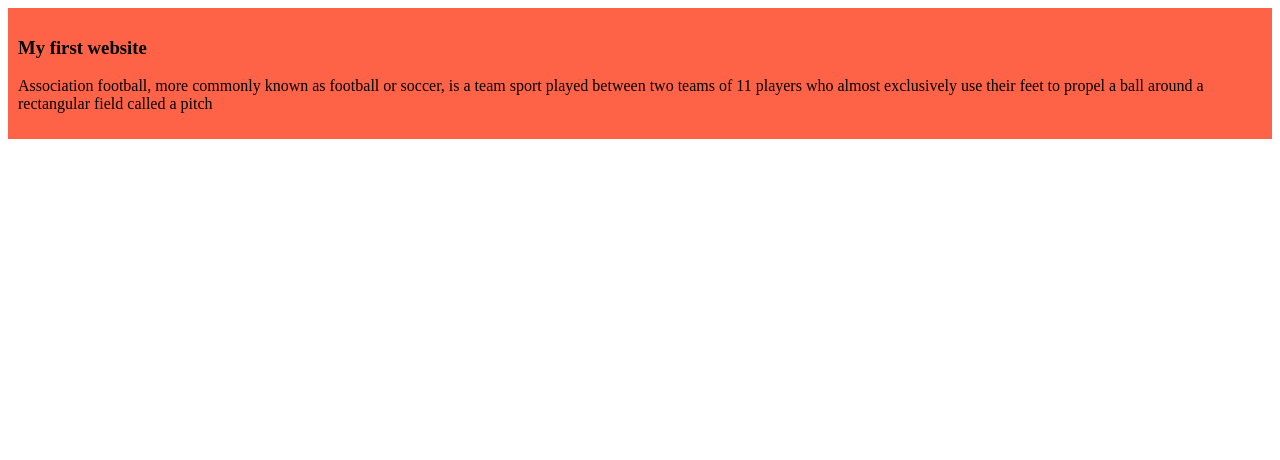
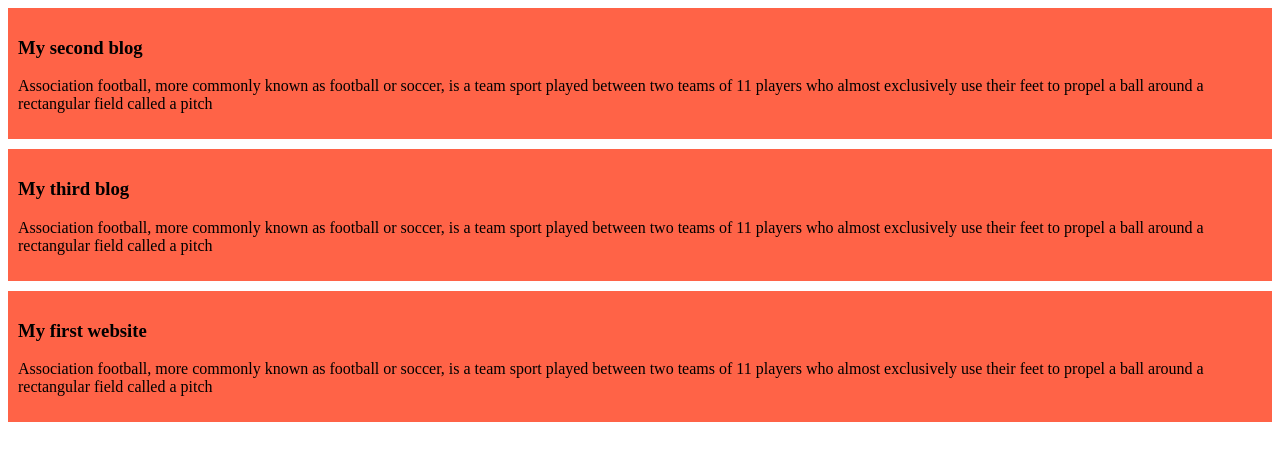
Before and after one commit to ZishanChy/My_simple_website, a plain HTML site: page index.html in a window 1280 px wide. Drawn offline with Linux system fonts and the light colour scheme.

Commit message:
added the second and third blog

```diff
--- a/index.html
+++ b/index.html
@@ -8,8 +8,18 @@
 </head>
 <body>
     <div>
+        <h3>My second blog</h3>
+        <p>Association football, more commonly known as football or soccer, is a team sport played between two teams of 11 players who almost exclusively use their feet to propel a ball around a rectangular field called a pitch</p>
+    </div>
+    <div>
+        <h3>My third blog</h3>
+        <p>Association football, more commonly known as football or soccer, is a team sport played between two teams of 11 players who almost exclusively use their feet to propel a ball around a rectangular field called a pitch</p>
+    </div>
+    <div>
         <h3>My first website</h3>
         <p>Association football, more commonly known as football or soccer, is a team sport played between two teams of 11 players who almost exclusively use their feet to propel a ball around a rectangular field called a pitch</p>
     </div>
+
+
 </body>
 </html>
--- a/styles/blog.css
+++ b/styles/blog.css
@@ -1,4 +1,5 @@
 div{
     background-color: tomato;
     padding: 10px;
+    margin-bottom: 10px;
 }
```
